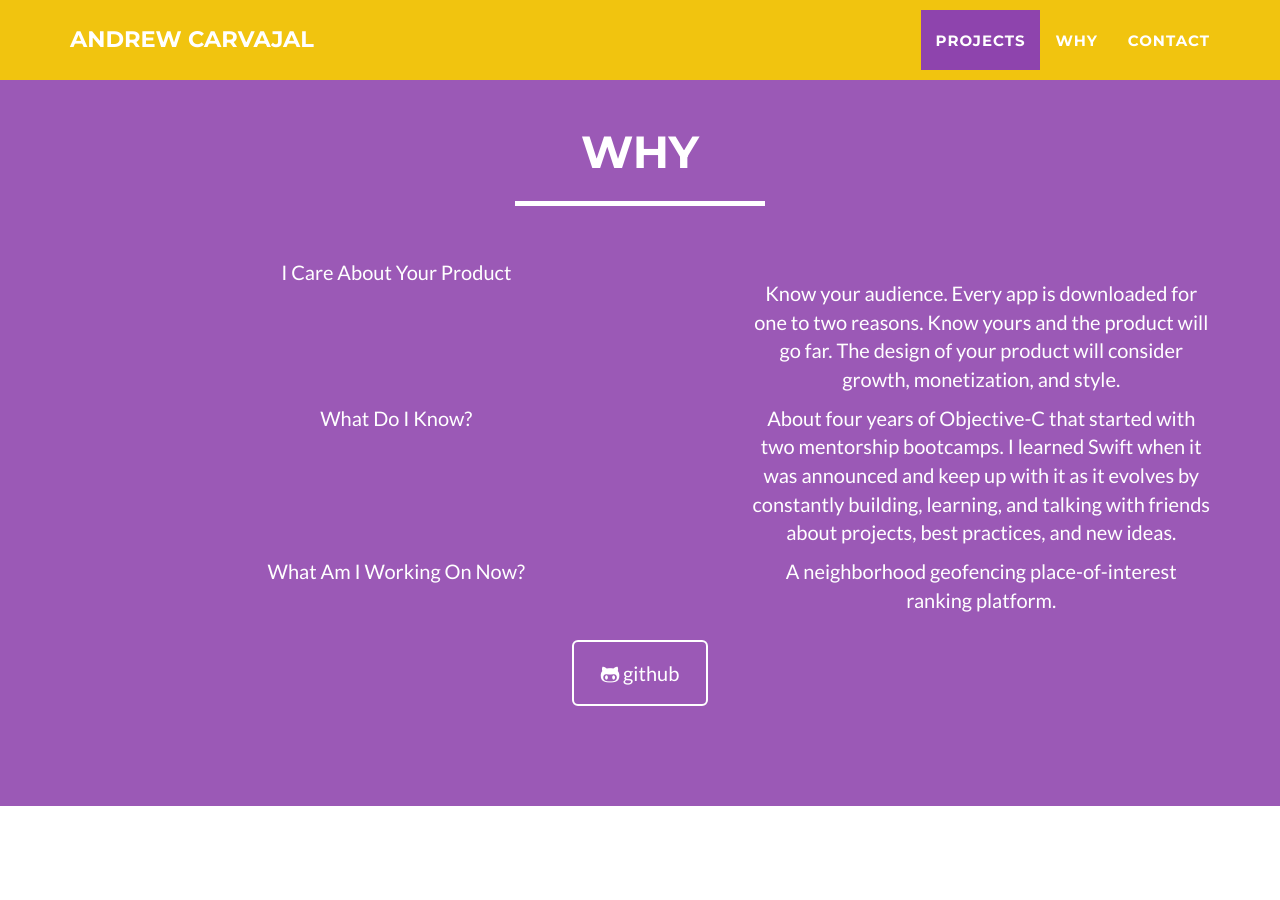
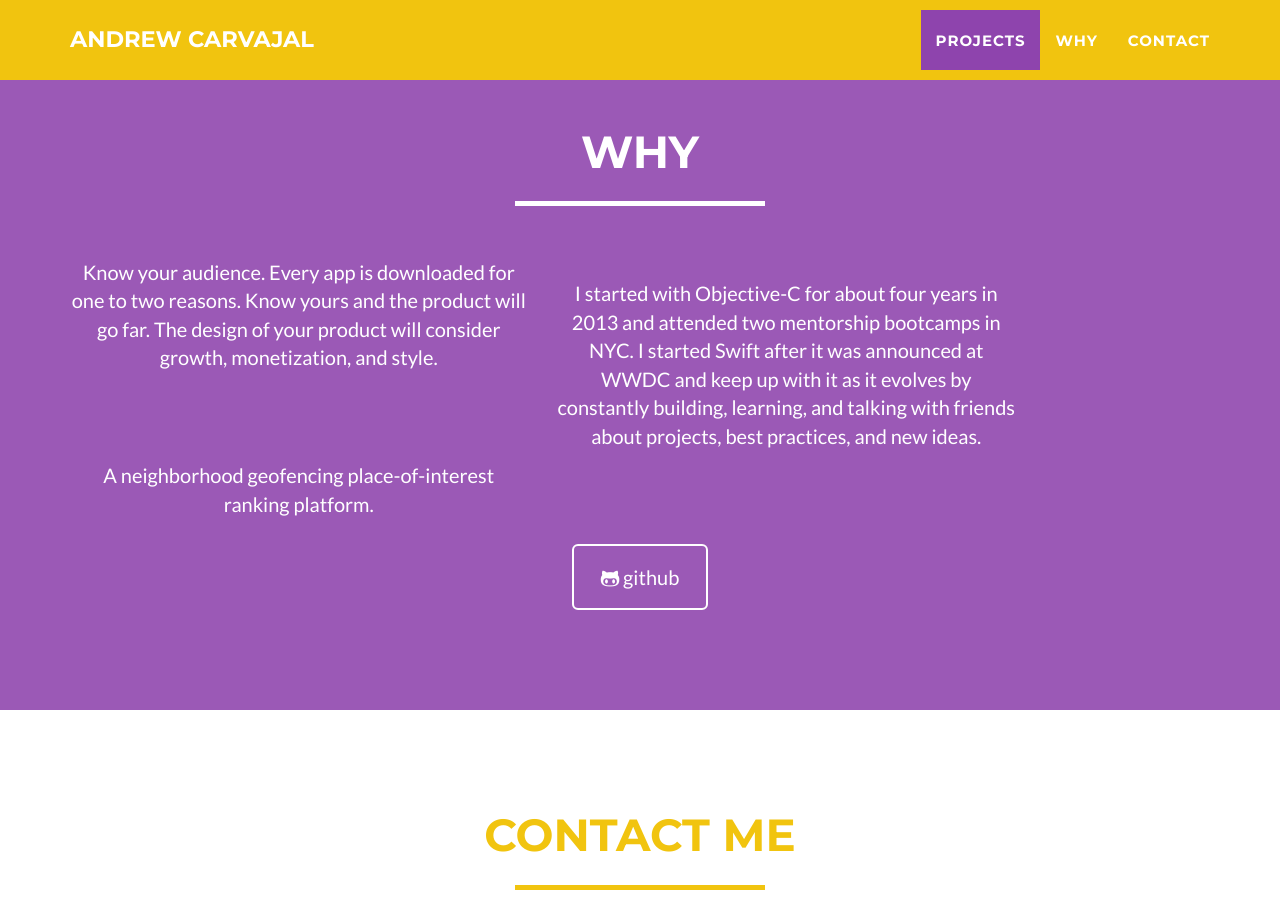
Before and after one commit to andrewcar/andrewcar.github.io, a Jekyll site: the page built from index.html, in a window 1280 px wide and 900 px high, scrolled down 1681 px. Built offline with Jekyll 4.4.1, drawn with Linux system fonts in a browser that asks for light colours.

Commit message:
Update about.html

```diff
--- a/_includes/about.html
+++ b/_includes/about.html
@@ -10,26 +10,12 @@
             <div class="row">
              <center>
                 <br>
-                <div class="col-lg-7">
-                    <p style="text-align:center;">I Care About Your Product</p>
-                </div>
-                <br>
                 <div class="col-lg-5">
                     <p style="text-align:center;">Know your audience. Every app is downloaded for one to two reasons. Know yours and the product will go far. The design of your product will consider growth, monetization, and style.</p>
                 </div>
                 <br>
-                <br>
-                <div class="col-lg-7">
-                    <p style="text-align:center;">What Do I Know?</p>
-                </div>
-                <br>
                 <div class="col-lg-5">
-                    <p>About four years of Objective-C that started with two mentorship bootcamps. I learned Swift when it was announced and keep up with it as it evolves by constantly building, learning, and talking with friends about projects, best practices, and new ideas.</p>
-                </div>
-                <br>
-                <br>
-                <div class="col-lg-7">
-                    <p style="text-align:center;">What Am I Working On Now?</p>
+                    <p>I started with Objective-C for about four years in 2013 and attended two mentorship bootcamps in NYC. I started Swift after it was announced at WWDC and keep up with it as it evolves by constantly building, learning, and talking with friends about projects, best practices, and new ideas.</p>
                 </div>
                 <br>
                 <div class="col-lg-5">
```
